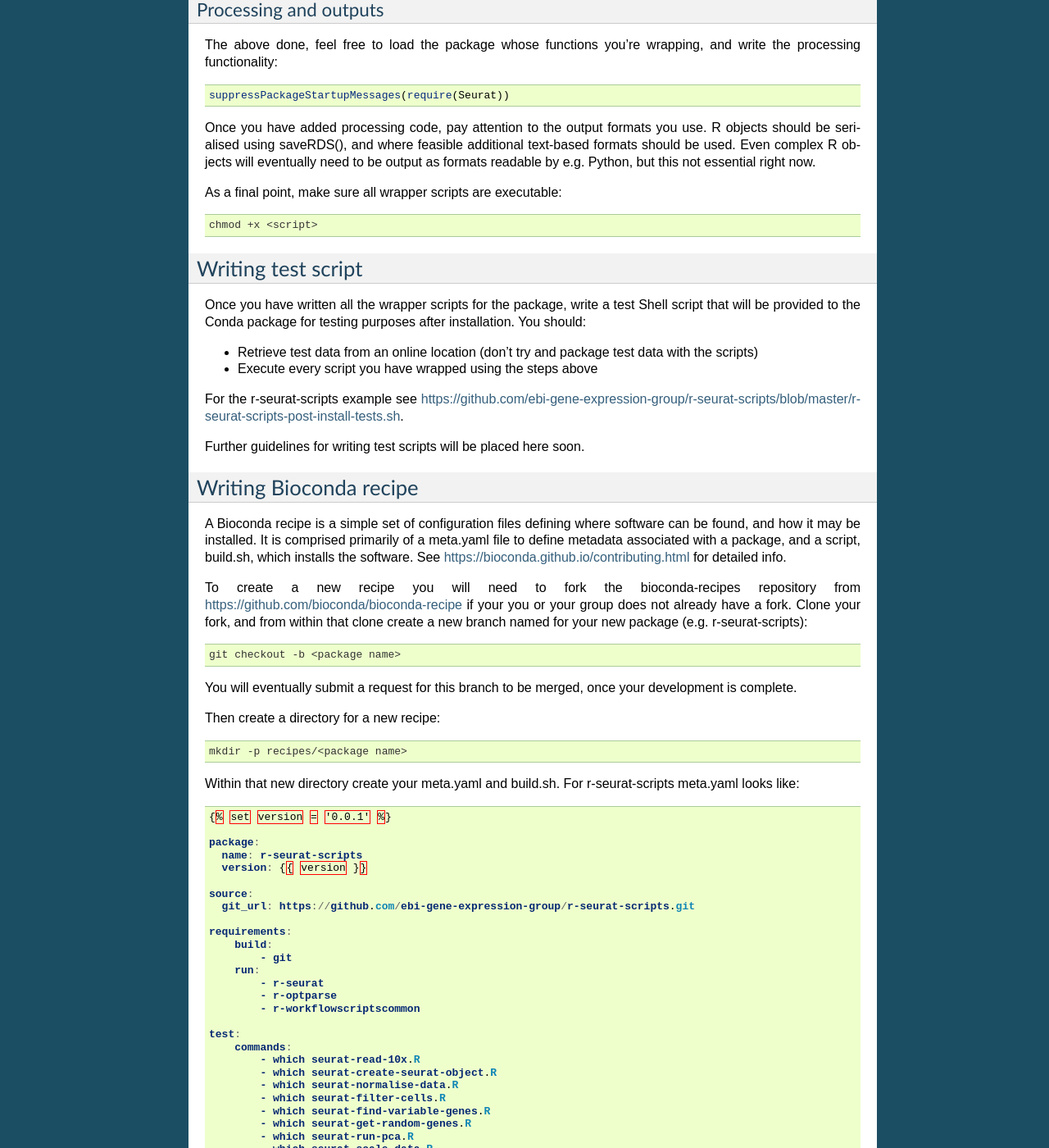
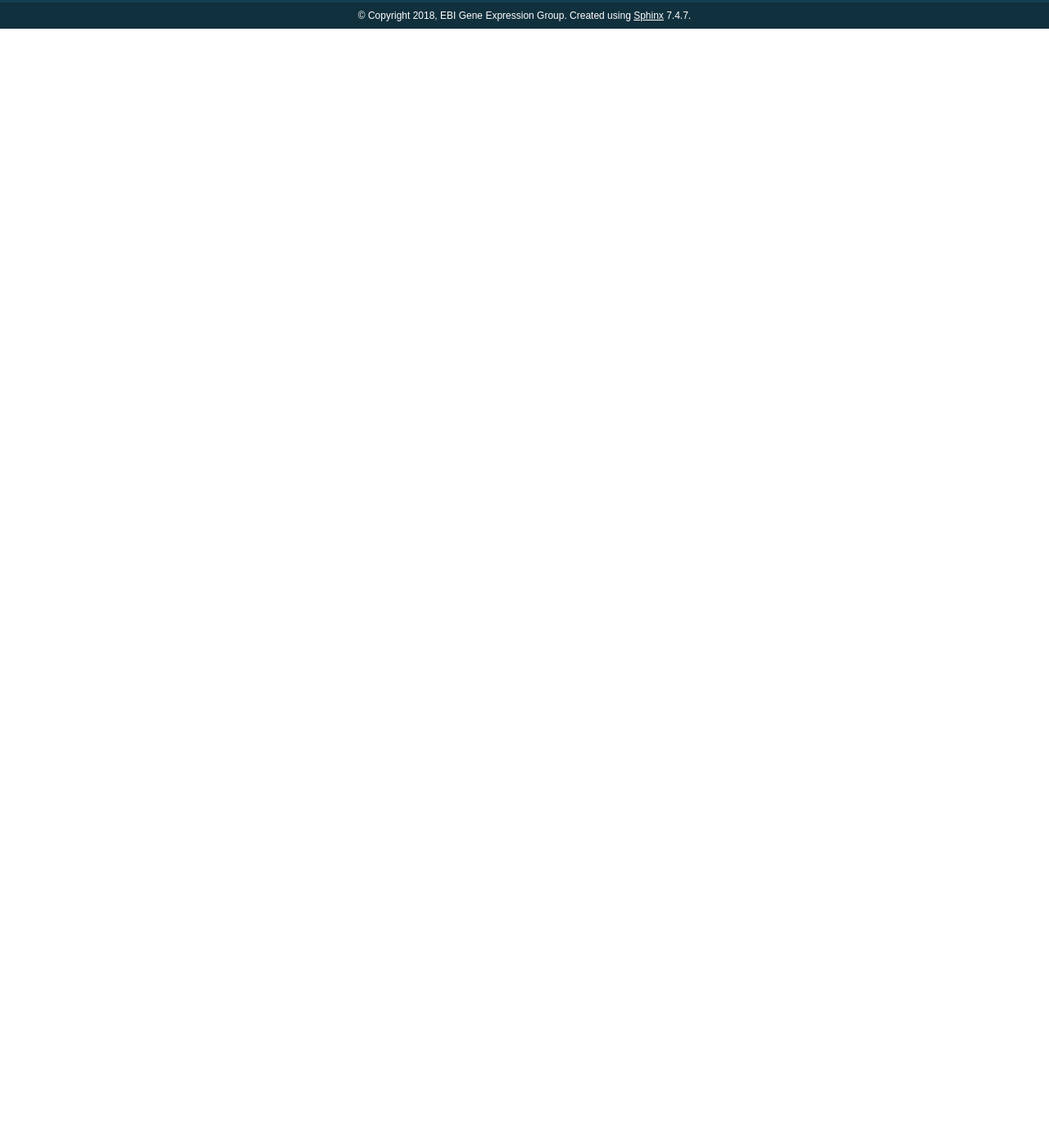
Before and after one commit to ebi-gene-expression-group/tertiary_workflows_docs, a Sphinx documentation site: the page built from docs/scripts_for_r_packages.rst, in a window 1280 px wide and 1400 px high, scrolled down 2257 px. Shown: the whole window at 82% size. Built offline with Sphinx 7.4.7, drawn with Linux system fonts in a browser that asks for light colours; after the commit the page ends 2292 px from its top, so only the background shows below that; some of the changed text lies outside the part shown.

Commit message:
Reorganisation to incorporate testing etc, and plan for non-R conda packages

```diff
--- a/docs/index.rst
+++ b/docs/index.rst
@@ -31,5 +31,5 @@
 .. toctree::
    :caption: Contribution guidelines
 
-   scripts_for_r_packages
+   bioconda_wrapping_tools
    writing_documentation
--- a/docs/scripts_for_r_packages.rst
+++ b/docs/scripts_for_r_packages.rst
@@ -1,28 +1,15 @@
 ######################################
 Writing wrapper scripts for R packages
 ######################################
-
-Wrapping R package functions and making them available comprises three steps: writing and testing the wrapper scripts and adding to a Bioconda recipe, which will facilitate installation of those scripts on a production system.
 
 **************************
 Prerequisites
 **************************
 
-Bioconda
-========
-
-Install Bioconda (and Conda) using the instructions at https://bioconda.github.io/.
-
-You will also need conda-build:
-
-.. code-block:: console
-
-    conda install conda-build
-
 workflowscriptscommon R package
 ===============================
 
-This package will be provided in production via a Conda recipe. For development purposed it can be installed directly from GitHub:
+This package will be provided in production via a Conda recipe. For development purposes it can be installed directly from GitHub:
 
 .. code-block:: r
 
@@ -37,14 +24,6 @@
 * wsc_parse_numeric() parses numeric vectors out of strings
 * wsc_split_string() parses character vectors out of strings
 
-***************************
-Create emtpy Git repository
-***************************
-
-Create a repository named for the Bioconda package containing the functions you want to wrap, with a '-scripts' suffix. For example, the Seurat package is called 'r-seurat', so we create a package called r-seurat-scripts.
-
-Create a README for this package similar to https://github.com/ebi-gene-expression-group/r-seurat-scripts/blob/master/README.md, and store all R scripts in the root of the repo.
-
 **************************
 Define inputs and outputs
 **************************
@@ -134,98 +113,3 @@
 .. code-block:: console
 
     chmod +x <script>
-
-*******************
-Writing test script
-*******************
-
-Once you have written all the wrapper scripts for the package, write a test Shell script that will be provided to the Conda package for testing purposes after installation. You should:
-
-* Retrieve test data from an online location (don't try and package test data with the scripts)
-* Execute every script you have wrapped using the steps above
-
-For the r-seurat-scripts example see https://github.com/ebi-gene-expression-group/r-seurat-scripts/blob/master/r-seurat-scripts-post-install-tests.sh.
-
-Further guidelines for writing test scripts will be placed here soon.
-
-***********************
-Writing Bioconda recipe
-***********************
-
-A Bioconda recipe is a simple set of configuration files defining where software can be found, and how it may be installed. It is comprised primarily of a meta.yaml file to define metadata associated with a package, and a script, build.sh, which installs the software. See https://bioconda.github.io/contributing.html for detailed info.
-
-To create a new recipe you will need to fork the bioconda-recipes repository from https://github.com/bioconda/bioconda-recipe if your you or your group does not already have a fork. Clone your fork, and from within that clone create a new branch named for your new package (e.g. r-seurat-scripts):
-
-.. code-block:: console
-
-    git checkout -b <package name>
-
-You will eventually submit a request for this branch to be merged, once your development is complete.
-
-Then create a directory for a new recipe:
-
-.. code-block:: console
-
-    mkdir -p recipes/<package name>
-
-Within that new directory create your meta.yaml and build.sh. For r-seurat-scripts meta.yaml looks like:
-
-.. code-block:: css
-
-    {% set version = '0.0.1' %}
-
-    package:
-      name: r-seurat-scripts
-      version: {{ version }}
-
-    source:
-      git_url: https://github.com/ebi-gene-expression-group/r-seurat-scripts.git
-
-    requirements:
-        build:
-            - git
-        run:
-            - r-seurat
-            - r-optparse
-            - r-workflowscriptscommon
-
-    test:
-        commands:
-            - which seurat-read-10x.R
-            - which seurat-create-seurat-object.R
-            - which seurat-normalise-data.R
-            - which seurat-filter-cells.R
-            - which seurat-find-variable-genes.R
-            - which seurat-get-random-genes.R
-            - which seurat-run-pca.R
-            - which seurat-scale-data.R
-            - which seurat-dim-plot.R
-            - which seurat-find-clusters.R
-            - which seurat-run-tsne.R
-            - which seurat-find-markers.R
-            - which r-seurat-scripts-post-install-tests.sh
-
-* The download package is specified under 'source'. We should link to a static version once code has been stabilied, this just points the HEAD of a repository.
-* Requirements define the dependencies you need. You'll need to specify the package you're wrapping here, as well as r-workflowscriptscommon.
-* The test sections runs commands to check the installation has worked. DO NOT run any further testing here- Bioconda is only interested in whether the install works, downstream testing will be done by the user post-install.
-
-r-seurat-script's build.sh script is very simple:
-
-.. code-block:: bash
-
-    #!/usr/bin/env bash
-
-    mkdir -p $PREFIX/bin
-    cp *.R $PREFIX/bin
-    cp *.sh $PREFIX/bin
-
-This simply copies the scripts to conda's build directory.
-
-With these two files in place you can do a test local install of your Bioconda recipe. Make sure you're in the directory for your recipe and then:
-
-.. code-block:: console
-
-    conda build .
-    conda install --force --use-local r-seurat-scripts
-
-If you've done things correctly this will clone your package repository and install the scripts.
```
Also changed, not shown: other parts of docs/scripts_for_r_packages.rst (+3 -3 lines), docs/bioconda_wrapping_tools.rst (added, +44 -0 lines), docs/writing_bioconda_recipes.rst (added, +83 -0 lines), docs/writing_tests.rst (added, +171 -0 lines), docs/writing_wrapper_scripts.rst (added, +9 -0 lines).
